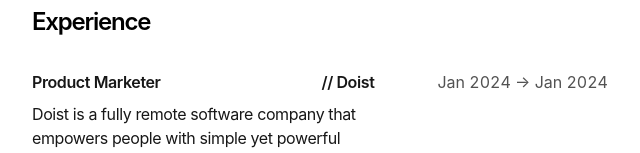
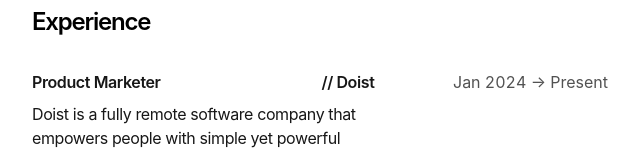
Before and after one commit to jonmccull/blog, a Next.js app: page /cv in a window 1280 px wide. Shown: the part 442-595 px from the top of the page, without its empty margins (320-960 px from the left). Built offline with nearby package versions, Linux system fonts and the light colour scheme.

Commit message:
CV date util, detect `present`

```diff
--- a/app/cv/jobs/doist.mdx
+++ b/app/cv/jobs/doist.mdx
@@ -4,7 +4,7 @@ position: 'Product Marketer'
 company: 'Doist'
 companyLink: 'https://www.doist.com'
 startDate: '2024-01-01'
-endDate: '2024-01-01'
+endDate: 'Present'
 description: 'Doist is a fully remote software company that empowers people with simple yet powerful tools. I joined in January 2024 to lead on Go-to-Market efforts for updates to their flagship product, Todoist.'
 
 ---
--- a/app/cv/utils.ts
+++ b/app/cv/utils.ts
@@ -57,6 +57,10 @@ export function getJobs() {
 
 export function formatDate(date: string, includeRelative = false) {
   let currentDate = new Date()
+  if (date.includes('Present')) {
+   return "Present"
+  }
+
   if (!date.includes('T')) {
     date = `${date}T00:00:00`
   }
```
